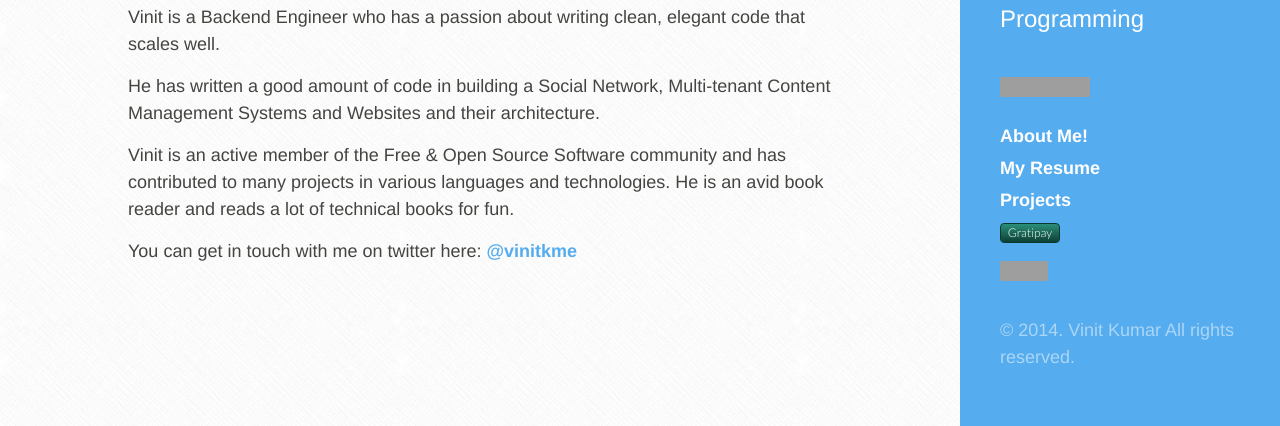
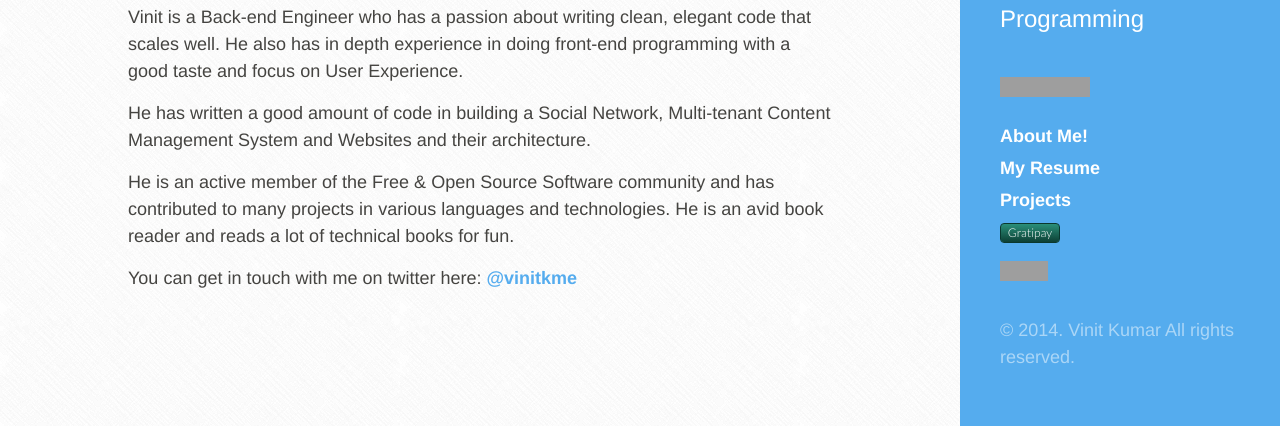
Before and after one commit to vinitkumar/vinitkumar.github.com, a Jekyll site: the page built from about.md, in a window 1280 px wide, cut to the strip 474-900 px from the top of the page. Built offline with Jekyll 4.4.1, drawn with Linux system fonts in a browser that asks for light colours; Markdown is read by kramdown in place of the engine named in the settings; grey boxes are pictures that could not be loaded.

Commit message:
Update about.md

```diff
--- a/about.md
+++ b/about.md
@@ -6,10 +6,10 @@ title: About
 <img src="https://avatars3.githubusercontent.com/u/537678?s=460" class="profile-pic">
 <iframe src="http://githubbadge.appspot.com/vinitkumar?s=1&a=0" style="border: 0;height: 142px;width: 200px;overflow: hidden;" frameBorder="0"></iframe>
 
-Vinit is a Backend Engineer who has a passion about writing clean, elegant code that scales well.
+Vinit is a Back-end Engineer who has a passion about writing clean, elegant code that scales well. He also has in depth experience in doing front-end programming with a good taste and focus on User Experience.
 
-He has written a good amount of code in building a Social Network, Multi-tenant Content Management Systems and Websites and their architecture.
+He has written a good amount of code in building a Social Network, Multi-tenant Content Management System and Websites and their architecture.
 
-Vinit is an active member of the Free & Open Source Software community and has contributed to many projects in various languages and technologies. He is an avid book reader and reads a lot of technical books for fun.
+He is an active member of the Free & Open Source Software community and has contributed to many projects in various languages and technologies. He is an avid book reader and reads a lot of technical books for fun.
 
 You can get in touch with me on twitter here: [@vinitkme](http://twitter.com/vinitkme)
```
